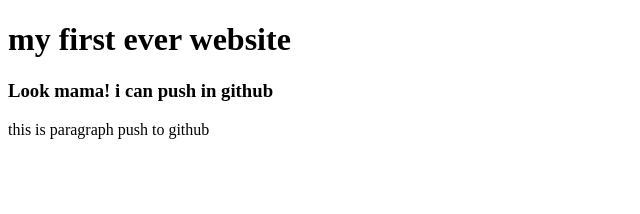
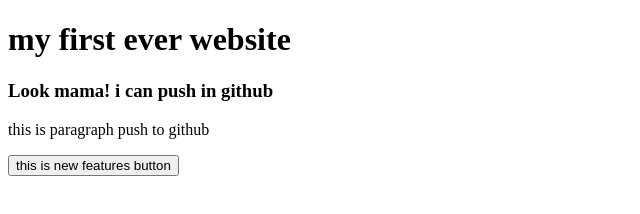
Before and after one commit to sanjim786/my-first-website, a plain HTML site: page index.html in a window 1280 px wide. Shown: the whole page, without its empty margins (0-640 px from the left). Drawn offline with Linux system fonts and the light colour scheme.

Commit message:
new button

```diff
--- a/index.html
+++ b/index.html
@@ -10,5 +10,8 @@
     <h1>my first ever website</h1>
     <h3>Look mama! i can push in github </h3>
     <p>this is paragraph push to github</p>
+
+    <button>this is new features button </button>
+
 </body>
 </html>
```
